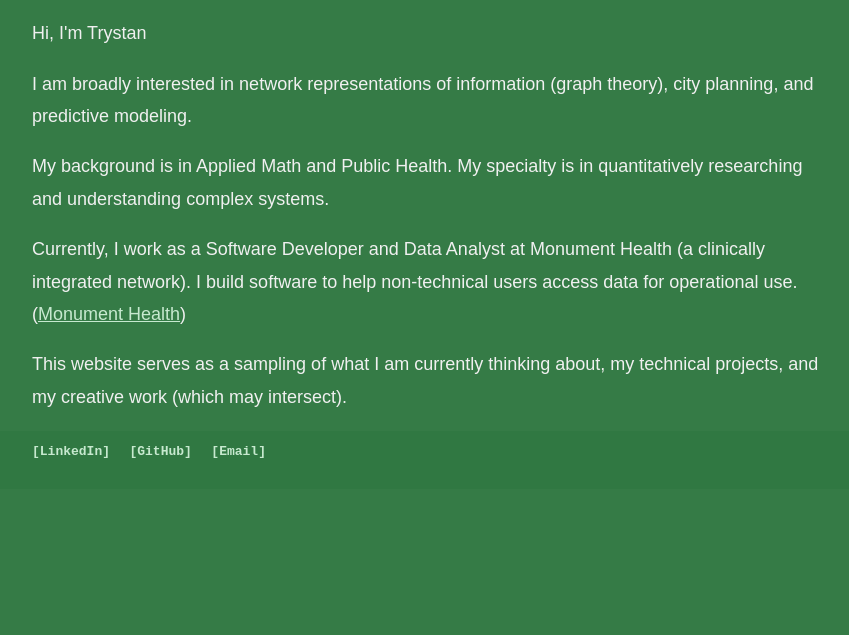
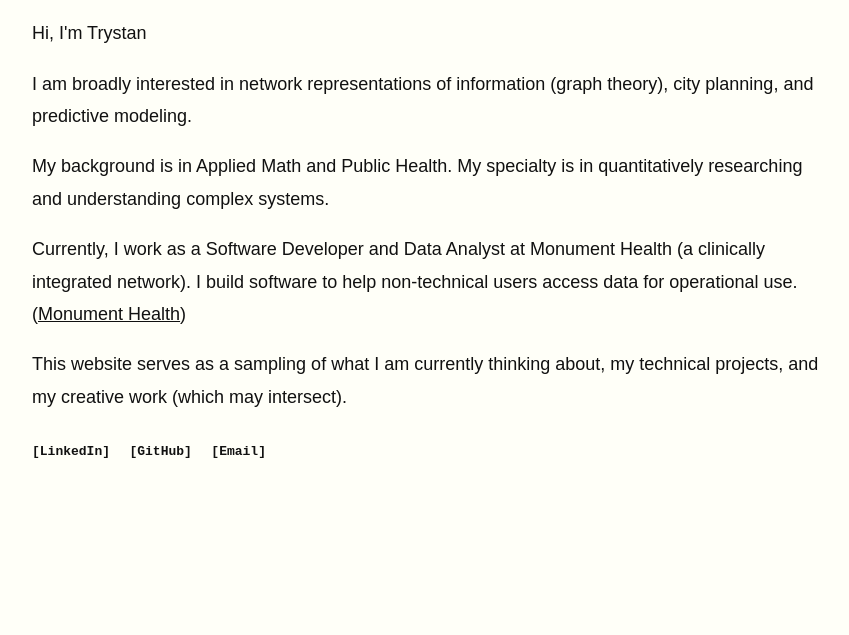
Before and after one commit to CarruthT/try.stan, a website: page index.html in a window 1280 px wide. Shown: the part 165-800 px from the top of the page, without its empty margins (208-1057 px from the left). Drawn offline with Linux system fonts and the light colour scheme.

Commit message:
Update index.html

```diff
--- a/index.html
+++ b/index.html
@@ -7,13 +7,13 @@
     <style>
         body {
             font-family: Arial, sans-serif;
-            background-color: #317842f9;
-            color: #f0f0f0;
+            background-color: #fffff8;
+            color: #111111;
             margin: 0;
             padding: 0;
         }
         header, footer {
-            background-color: #317842f9;
+            background-color: #fffff8;
             padding: 10px 0;
         }
         .container {
@@ -28,7 +28,7 @@
         nav a {
             margin-right: 15px;
             text-decoration: none;
-            color: #cbecd3f9;
+            color: #111111;
             font-family: monospace;
             font-weight: bold;
         }
@@ -47,7 +47,7 @@
         }
         .caption {
             font-size: 14px;
-            color: #cbecd3f9;
+            color: #111111;
             font-family: monospace;
             margin-bottom: 20px;
         }
@@ -98,7 +98,7 @@
             My background is in Applied Math and Public Health. My specialty is in quantitatively researching and understanding complex systems.
         </p>
         <p>
-            Currently, I work as a Software Developer and Data Analyst at Monument Health (a clinically integrated network). I build software to help non-technical users access data for operational use. (<a href="https://monumenthealth.net" style="color: #cbecd3f9; text-decoration: underline;">Monument Health</a>)
+            Currently, I work as a Software Developer and Data Analyst at Monument Health (a clinically integrated network). I build software to help non-technical users access data for operational use. (<a href="https://monumenthealth.net" style="color: #111111; text-decoration: underline;">Monument Health</a>)
         </p>
         <p>
             This website serves as a sampling of what I am currently thinking about, my technical projects, and my creative work (which may intersect).
```
